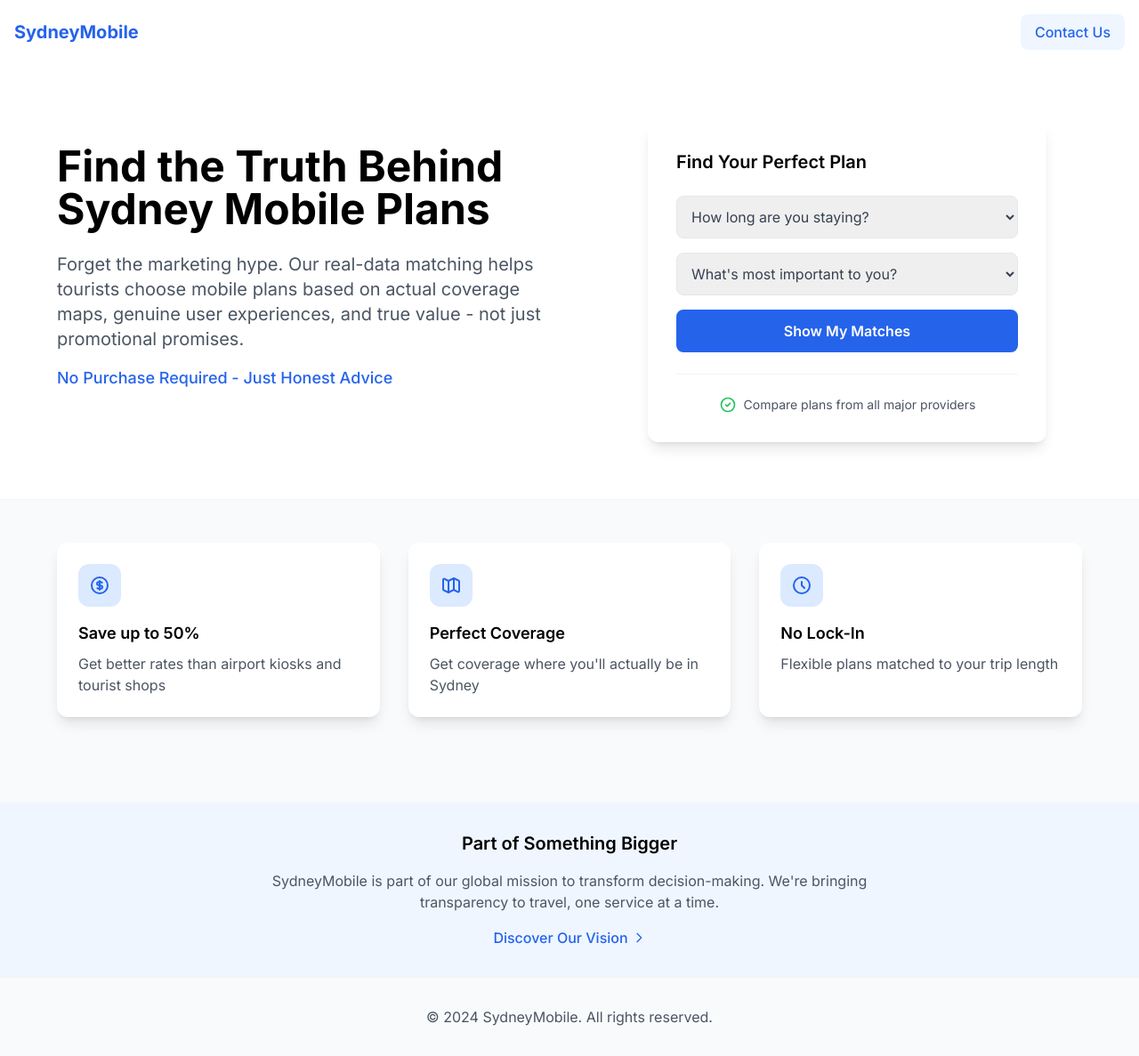
After one commit to Raining-Vegetables/travel, a PHP site: page /index.html in a window 1280 px wide. The commit adds this page. Shown: the whole page at 89% size. Run offline with PHP 8.4, Linux system fonts and the light colour scheme; a stand-in replaces the project's code that opens the database connection; some libraries are stand-ins or nearby versions.

Commit message:
new hanges

```diff
--- /dev/null
+++ b/index.html
@@ -0,0 +1,169 @@
+<!DOCTYPE html>
+<html lang="en">
+
+<head>
+    <meta charset="UTF-8">
+    <meta name="viewport" content="width=device-width, initial-scale=1.0">
+    <title>Sydney Mobile Plan Finder for Tourists</title>
+    <script src="https://cdn.tailwindcss.com"></script>
+    <link href="https://fonts.googleapis.com/css2?family=Inter:wght@400;500;600;700&display=swap" rel="stylesheet">
+
+    <script>
+        tailwind.config = {
+            theme: {
+                extend: {
+                    fontFamily: {
+                        sans: ['Inter', 'sans-serif'],
+                    },
+                }
+            }
+        }
+    </script>
+</head>
+
+<body class="bg-gray-50 min-h-screen font-sans">
+    <!-- Navigation -->
+    <nav class="bg-white shadow-sm">
+        <div class="container mx-auto px-4 py-4">
+            <div class="flex justify-between items-center">
+                <div class="text-xl font-bold text-blue-600">SydneyMobile</div>
+                <button
+                    class="bg-blue-50 text-blue-600 px-4 py-2 rounded-lg font-medium hover:bg-blue-100 transition-colors">
+                    Contact Us
+                </button>
+            </div>
+        </div>
+    </nav>
+
+    <!-- Hero Section with Quick Match Form -->
+    <div class="bg-white border-b border-gray-100">
+        <div class="container mx-auto py-16 px-4">
+            <div class="max-w-6xl mx-auto">
+                <div class="flex flex-col lg:flex-row items-center gap-12">
+                    <!-- Hero Content -->
+                    <div class="lg:w-1/2 text-center lg:text-left">
+                        <h1 class="text-4xl md:text-5xl font-bold mb-6 leading-tight">
+                            Find the Truth Behind Sydney Mobile Plans
+                        </h1>
+                        <p class="text-xl text-gray-600 mb-4">
+                            Forget the marketing hype. Our real-data matching helps tourists choose mobile plans based
+                            on actual coverage maps, genuine user experiences, and true value - not just promotional
+                            promises.
+
+                        </p>
+                        <p class="text-lg text-blue-600 mb-8 font-medium">
+                            No Purchase Required - Just Honest Advice
+                        </p>
+                    </div>
+
+                    <!-- Quick Match Form -->
+                    <div class="lg:w-1/2 w-full max-w-md mx-auto">
+                        <div class="bg-white p-8 rounded-xl shadow-lg">
+                            <h3 class="text-xl font-semibold mb-6">Find Your Perfect Plan</h3>
+                            <form action="plan-finder.html" class="space-y-4">
+                                <div>
+                                    <select class="w-full p-3 border rounded-lg text-gray-700" required>
+                                        <option value="">How long are you staying?</option>
+                                        <option value="short">1-2 weeks</option>
+                                        <option value="medium">2-4 weeks</option>
+                                        <option value="long">1-3 months</option>
+                                    </select>
+                                </div>
+
+                                <div>
+                                    <select class="w-full p-3 border rounded-lg text-gray-700" required>
+                                        <option value="">What's most important to you?</option>
+                                        <option value="coverage">Best Coverage</option>
+                                        <option value="price">Lowest Price</option>
+                                        <option value="data">Most Data</option>
+                                    </select>
+                                </div>
+
+                                <button type="submit"
+                                    class="w-full bg-blue-600 hover:bg-blue-700 text-white font-semibold py-3 px-6 rounded-lg transition duration-300">
+                                    Show My Matches
+                                </button>
+                            </form>
+
+                            <div class="mt-6 pt-6 border-t border-gray-100">
+                                <div class="flex items-center justify-center gap-2 text-sm text-gray-600">
+                                    <svg class="w-5 h-5 text-green-500" fill="none" stroke="currentColor"
+                                        viewBox="0 0 24 24">
+                                        <path stroke-linecap="round" stroke-linejoin="round" stroke-width="2"
+                                            d="M9 12l2 2 4-4m6 2a9 9 0 11-18 0 9 9 0 0118 0z" />
+                                    </svg>
+                                    <span>Compare plans from all major providers</span>
+                                </div>
+                            </div>
+                        </div>
+                    </div>
+                </div>
+            </div>
+        </div>
+    </div>
+
+    <!-- Key Benefits Section -->
+    <div class="container mx-auto py-12 px-4">
+        <div class="grid grid-cols-1 md:grid-cols-3 gap-8 max-w-6xl mx-auto">
+            <div class="bg-white rounded-xl p-6 shadow-lg">
+                <div class="w-12 h-12 bg-blue-100 rounded-xl flex items-center justify-center mb-4">
+                    <svg class="w-6 h-6 text-blue-600" fill="none" stroke="currentColor" viewBox="0 0 24 24">
+                        <path stroke-linecap="round" stroke-linejoin="round" stroke-width="2"
+                            d="M12 8c-1.657 0-3 .895-3 2s1.343 2 3 2 3 .895 3 2-1.343 2-3 2m0-8c1.11 0 2.08.402 2.599 1M12 8V7m0 1v8m0 0v1m0-1c-1.11 0-2.08-.402-2.599-1M21 12a9 9 0 11-18 0 9 9 0 0118 0z" />
+                    </svg>
+                </div>
+                <h3 class="text-lg font-semibold mb-2">Save up to 50%</h3>
+                <p class="text-gray-600">Get better rates than airport kiosks and tourist shops</p>
+            </div>
+
+            <div class="bg-white rounded-xl p-6 shadow-lg">
+                <div class="w-12 h-12 bg-blue-100 rounded-xl flex items-center justify-center mb-4">
+                    <svg class="w-6 h-6 text-blue-600" fill="none" stroke="currentColor" viewBox="0 0 24 24">
+                        <path stroke-linecap="round" stroke-linejoin="round" stroke-width="2"
+                            d="M9 20l-5.447-2.724A1 1 0 013 16.382V5.618a1 1 0 011.447-.894L9 7m0 13l6-3m-6 3V7m6 10l4.553 2.276A1 1 0 0021 18.382V7.618a1 1 0 00-.553-.894L15 4m0 13V4m0 0L9 7" />
+                    </svg>
+                </div>
+                <h3 class="text-lg font-semibold mb-2">Perfect Coverage</h3>
+                <p class="text-gray-600">Get coverage where you'll actually be in Sydney</p>
+            </div>
+
+            <div class="bg-white rounded-xl p-6 shadow-lg">
+                <div class="w-12 h-12 bg-blue-100 rounded-xl flex items-center justify-center mb-4">
+                    <svg class="w-6 h-6 text-blue-600" fill="none" stroke="currentColor" viewBox="0 0 24 24">
+                        <path stroke-linecap="round" stroke-linejoin="round" stroke-width="2"
+                            d="M12 8v4l3 3m6-3a9 9 0 11-18 0 9 9 0 0118 0z" />
+                    </svg>
+                </div>
+                <h3 class="text-lg font-semibold mb-2">No Lock-In</h3>
+                <p class="text-gray-600">Flexible plans matched to your trip length</p>
+            </div>
+        </div>
+    </div>
+
+    <div class="bg-blue-50 py-8 mt-12">
+        <div class="container mx-auto text-center">
+            <h3 class="text-xl font-semibold mb-4">Part of Something Bigger</h3>
+            <p class="text-gray-600 max-w-2xl mx-auto mb-4">
+                SydneyMobile is part of our global mission to transform decision-making.
+                We're bringing transparency to travel, one service at a time.
+            </p>
+            <a target="_blank" href="https://raining-vegetables.github.io/vision/"
+                class="inline-flex items-center text-blue-600 hover:text-blue-700 font-medium">
+                Discover Our Vision
+                <svg class="w-4 h-4 ml-1" fill="none" stroke="currentColor" viewBox="0 0 24 24">
+                    <path stroke-linecap="round" stroke-linejoin="round" stroke-width="2" d="M9 5l7 7-7 7" />
+                </svg>
+            </a>
+        </div>
+    </div>
+
+    <!-- Footer -->
+    <footer class="bg-gray-50 border-t border-gray-100">
+        <div class="container mx-auto py-8 px-4">
+            <p class="text-center text-gray-600">&copy; 2024 SydneyMobile. All rights reserved.</p>
+        </div>
+    </footer>
+
+</body>
+
+</html>
```
Also changed, not shown: index.php (line endings or trailing spaces).
